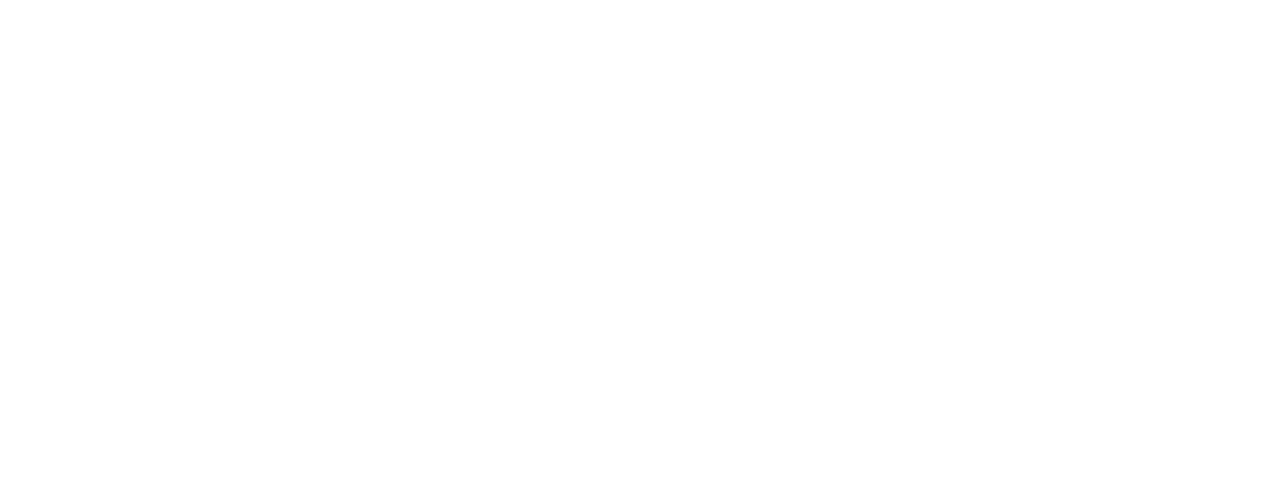
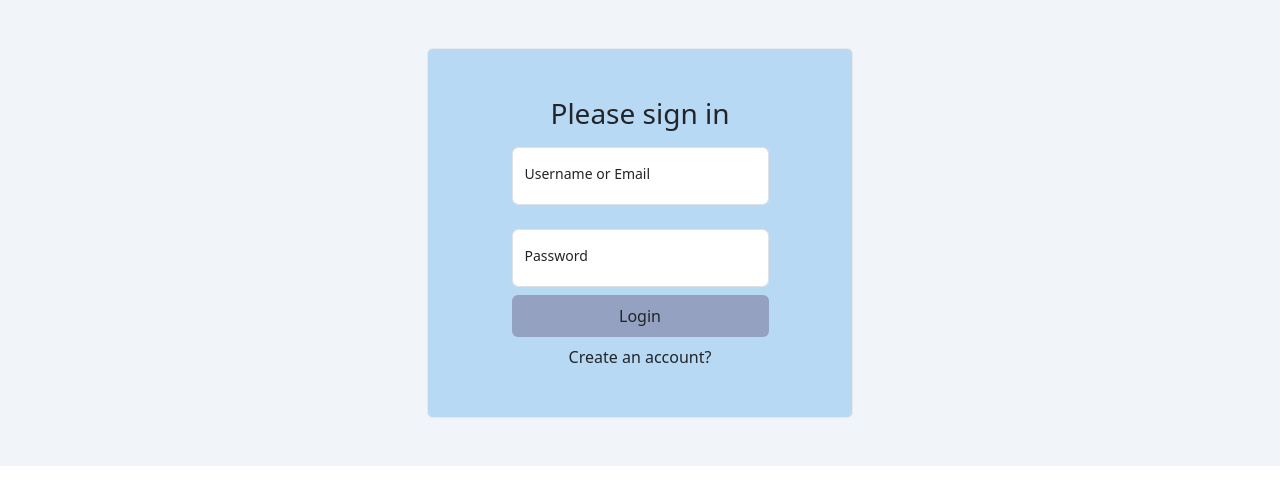
Before and after one commit to opencodeiiita/CareCompanion, a React (Create React App) app in the folder healthcare/: page /login in a window 1280 px wide. Shown: the top 504 px of the page. Built offline with nearby package versions, Linux system fonts and the light colour scheme.

Commit message:
Added login page

```diff
--- a/healthcare/public/index.html
+++ b/healthcare/public/index.html
@@ -24,6 +24,9 @@
       work correctly both with client-side routing and a non-root public URL.
       Learn how to configure a non-root public URL by running `npm run build`.
     -->
+      <!-- Add Bootstrap CSS -->
+      <link href="https://cdn.jsdelivr.net/npm/bootstrap@5.3.3/dist/css/bootstrap.min.css" rel="stylesheet" integrity="sha384-QWTKZyjpPEjISv5WaRU9OFeRpok6YctnYmDr5pNlyT2bRjXh0JMhjY6hW+ALEwIH" crossorigin="anonymous">
+
     <title>React App</title>
   </head>
   <body>
@@ -39,5 +42,8 @@
       To begin the development, run `npm start` or `yarn start`.
       To create a production bundle, use `npm run build` or `yarn build`.
     -->
+      <!-- Bootstrap JavaScript and Popper.js -->
+      <script src="https://cdn.jsdelivr.net/npm/bootstrap@5.3.3/dist/js/bootstrap.bundle.min.js" integrity="sha384-YvpcrYf0tY3lHB60NNkmXc5s9fDVZLESaAA55NDzOxhy9GkcIdslK1eN7N6jIeHz" crossorigin="anonymous"></script>
+
   </body>
 </html>
--- a/healthcare/src/App.js
+++ b/healthcare/src/App.js
@@ -1,11 +1,20 @@
-import logo from './logo.svg';
+import React from 'react';
 import './App.css';
+import { BrowserRouter as Router, Route, Routes } from 'react-router-dom';
+import Navbar from './Components/Navbar';
+import Login from './Pages/Login';
+
 
 function App() {
   return (
-    <div className="App">
-
-    </div>
+    <Router>
+      <div className="App">
+        <Navbar />
+        <Routes>
+          <Route path="/login" element={<Login/>} />
+        </Routes>
+      </div>
+    </Router>
   );
 }
 
--- a/healthcare/src/Components/Navbar.jsx
+++ b/healthcare/src/Components/Navbar.jsx
@@ -0,0 +1,11 @@
+import React from 'react'
+
+const Navbar = () => {
+  return (
+    <div>
+
+    </div>
+  )
+}
+
+export default Navbar
--- /dev/null
+++ b/healthcare/src/Pages/Login.jsx
@@ -0,0 +1,96 @@
+import React, { useState } from "react";
+import { Link, useNavigate } from "react-router-dom";
+
+function Login() {
+  const [email, setEmail] = useState("");
+  const [password, setPassword] = useState("");
+  const [passwordError, setPasswordError] = useState("");
+  const navigate = useNavigate();
+
+  const validatePassword = (password) => {
+    if (password.length < 6) {
+      setPasswordError("At least 6 characters long");
+      return false;
+    }
+    if (!/[A-Z]/.test(password)) {
+      setPasswordError("At least one uppercase letter");
+      return false;
+    }
+    if (!/[a-z]/.test(password)) {
+      setPasswordError("At least one lowercase letter");
+      return false;
+    }
+    if (!/[!@#$%^&*(),.?":{}|<>]/.test(password)) {
+      setPasswordError("At least one special character");
+      return false;
+    }
+    setPasswordError("");
+    return true;
+  };
+
+  const handleSubmit = (e) => {
+    e.preventDefault();
+
+    if (!validatePassword(password)) {
+      return;
+    }
+
+    console.log("Logging in with:", { email, password });
+    navigate("/");
+  };
+
+  return (
+    <div className="bg-slate-100 w-100 min-h-fit">
+      <div className="flex justify-center items-center">
+        <div className="loginbox bg-[#b8d9f4] md:w-1/2 lg:w-1/3 xl:1/4 sm:w-full flex items-center justify-center m-12 border-grey-900 border-1 rounded-md p-12">
+          <form
+            className="font-PTSans flex flex-col gap-2"
+            onSubmit={handleSubmit}
+          >
+            <h1 className="h3 font-PTSans fw-normal">Please sign in</h1>
+
+            <div className="form-floating mb-3">
+              <input
+                type="text"
+                className="form-control"
+                placeholder="Username or Email"
+                onChange={(e) => setEmail(e.target.value)}
+                required
+                value={email}
+              />
+              <label className="text-sm">Username or Email</label>
+            </div>
+            <div className="form-floating">
+              <input
+                type="password"
+                className="form-control"
+                placeholder="Password"
+                onChange={(e) => setPassword(e.target.value)}
+                required
+                value={password}
+              />
+              <label className="text-sm">Password</label>
+              {passwordError && (
+                <div className="text-red-500 text-sm mt-2">
+                  {passwordError}
+                </div>
+              )}
+            </div>
+
+            <button
+              className="btn bg-[#94a1c0fb] w-100 py-2"
+              type="submit"
+            >
+              Login
+            </button>
+            <div>
+              <Link to="/register">Create an account?</Link>
+            </div>
+          </form>
+        </div>
+      </div>
+    </div>
+  );
+}
+
+export default Login;
--- a/healthcare/src/index.css
+++ b/healthcare/src/index.css
@@ -0,0 +1,22 @@
+@import url('https://fonts.googleapis.com/css2?family=Jost:ital,wght@0,100..900;1,100..900&family=Lobster&display=swap');
+
+@tailwind base;
+@tailwind components;
+@tailwind utilities;
+
+body {
+  position: absolute;
+  top: 0;
+  right: 0;
+  left: 0;
+}
+
+h1 {
+  @apply text-3xl md:text-4xl xl:text-5xl font-bold;
+}
+h2 {
+  @apply text-2xl md:text-3xl xl:text-4xl;
+}
+h3 {
+  @apply text-xl md:text-2xl xl:text-3xl;
+}
--- /dev/null
+++ b/healthcare/tailwind.config.js
@@ -0,0 +1,10 @@
+/** @type {import('tailwindcss').Config} */
+module.exports = {
+  content: [
+    "./src/**/*.{js,jsx,ts,tsx}", // Ensure Tailwind scans your React files
+  ],
+  theme: {
+    extend: {}, // Add customizations if needed
+  },
+  plugins: [],
+};
```
Also changed, not shown: healthcare/package.json (+8 -1 lines), 1 other file (tests, documents, lock files or other folders).
